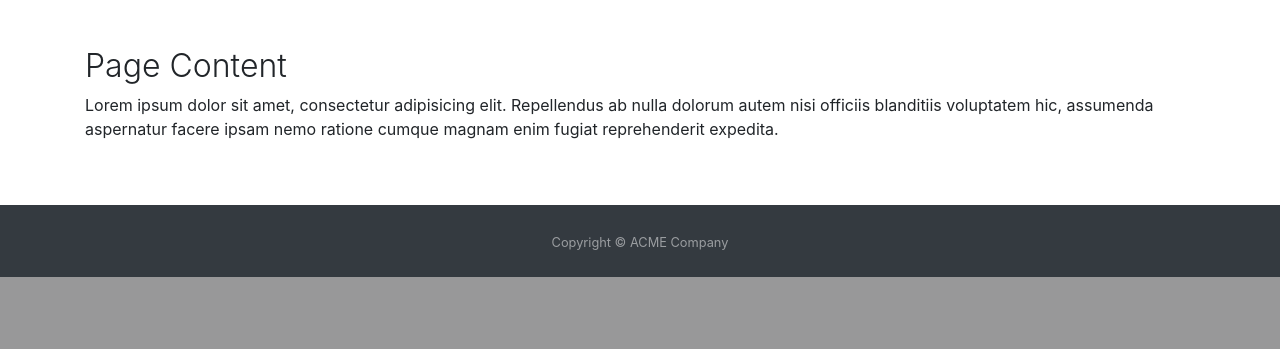
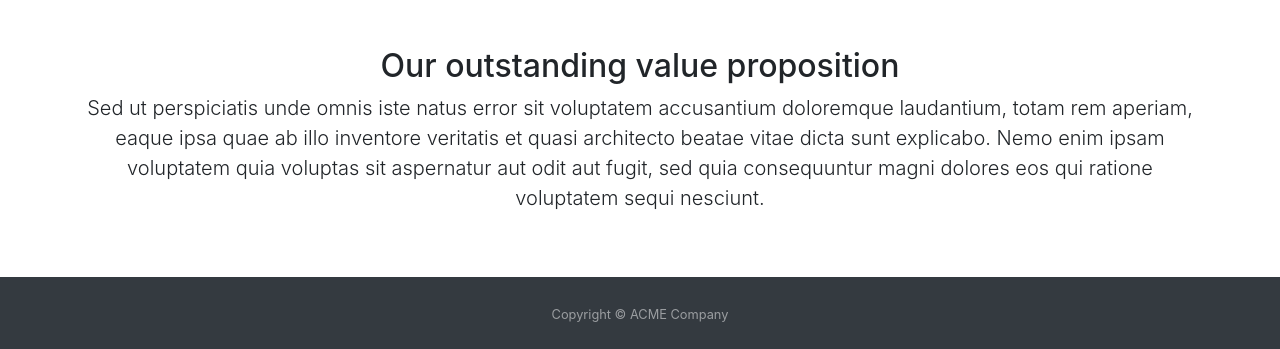
Before and after one commit to benjamindelmee/landing-page-boilerplate, a Flask app: page / in a window 1280 px wide. Shown: the part 801-1150 px from the top of the page. Before the commit the page ends 1078 px from the top, so only its background shows below. Run offline with Flask 2, Linux system fonts and the light colour scheme; some libraries are stand-ins or nearby versions.

Commit message:
add introduction text

```diff
--- a/app/routes.py
+++ b/app/routes.py
@@ -14,6 +14,8 @@ def index():
         'call_to_action': 'Try it for free',
         'call_to_action_link': 'https://typeform.com',
         'learn_more': 'Learn more',
-        'headline_sub': 'Why choosing someone else?'
+        'headline_sub': 'Why choosing someone else?',
+        'intro_title': 'Our outstanding value proposition',
+        'intro_text': 'Sed ut perspiciatis unde omnis iste natus error sit voluptatem accusantium doloremque laudantium, totam rem aperiam, eaque ipsa quae ab illo inventore veritatis et quasi architecto beatae vitae dicta sunt explicabo. Nemo enim ipsam voluptatem quia voluptas sit aspernatur aut odit aut fugit, sed quia consequuntur magni dolores eos qui ratione voluptatem sequi nesciunt.'
     }
     return render_template('index.html', **kwargs)
--- a/app/templates/index.html
+++ b/app/templates/index.html
@@ -64,8 +64,20 @@
     <!-- Page Content -->
     <section class="py-5" {% if learn_more %} id="section_1" {% endif %}>
         <div class="container">
-            <h2 class="font-weight-light">Page Content</h2>
-            <p>Lorem ipsum dolor sit amet, consectetur adipisicing elit. Repellendus ab nulla dolorum autem nisi officiis blanditiis voluptatem hic, assumenda aspernatur facere ipsam nemo ratione cumque magnam enim fugiat reprehenderit expedita.</p>
+
+            {% if intro_title or intro_text %}
+                <div class="row">
+                    <div class="col">
+                        {% if intro_title %}
+                            <h2 class="text-center">{{ intro_title }}</h2>
+                        {% endif %}
+                        {% if intro_text %}
+                            <p class="lead text-center">{{ intro_text }}</p>
+                        {% endif %}
+                    </div>
+                </div>
+            {% endif %}
+
         </div>
     </section>
 
```
